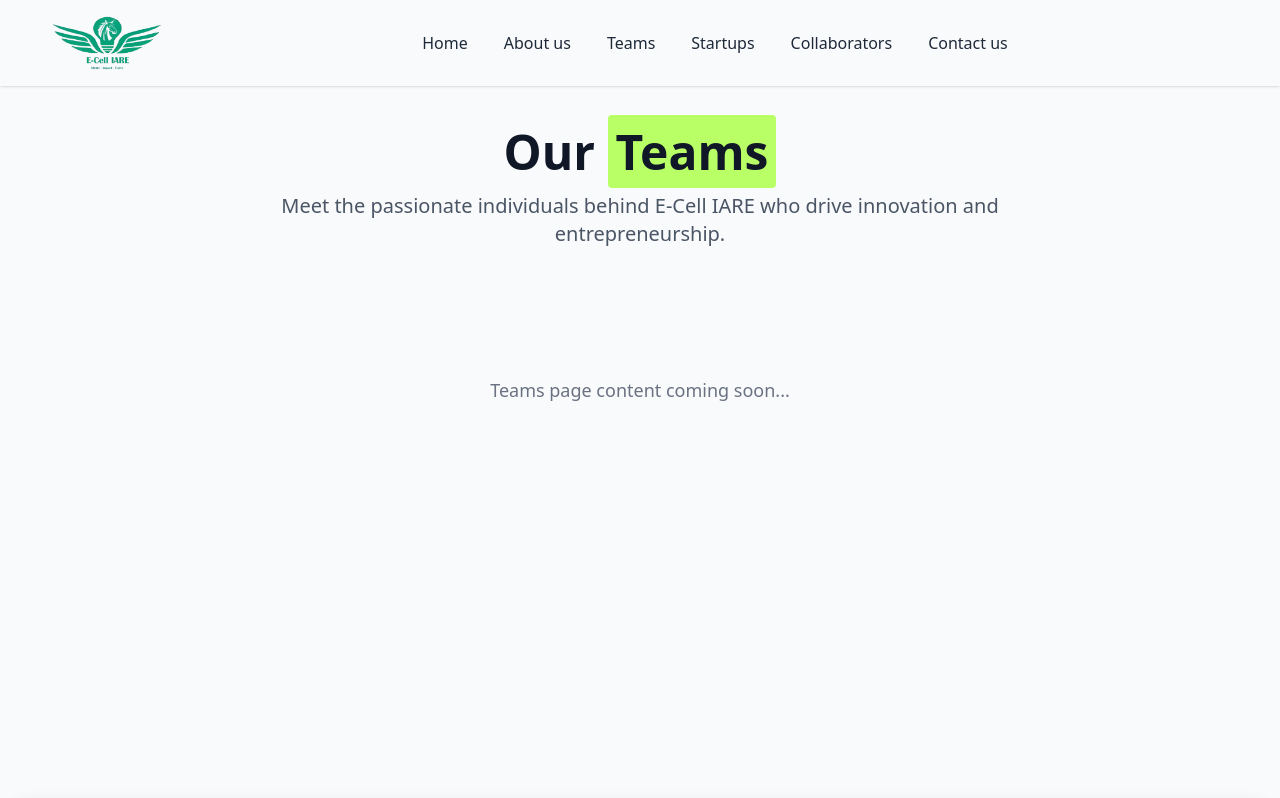
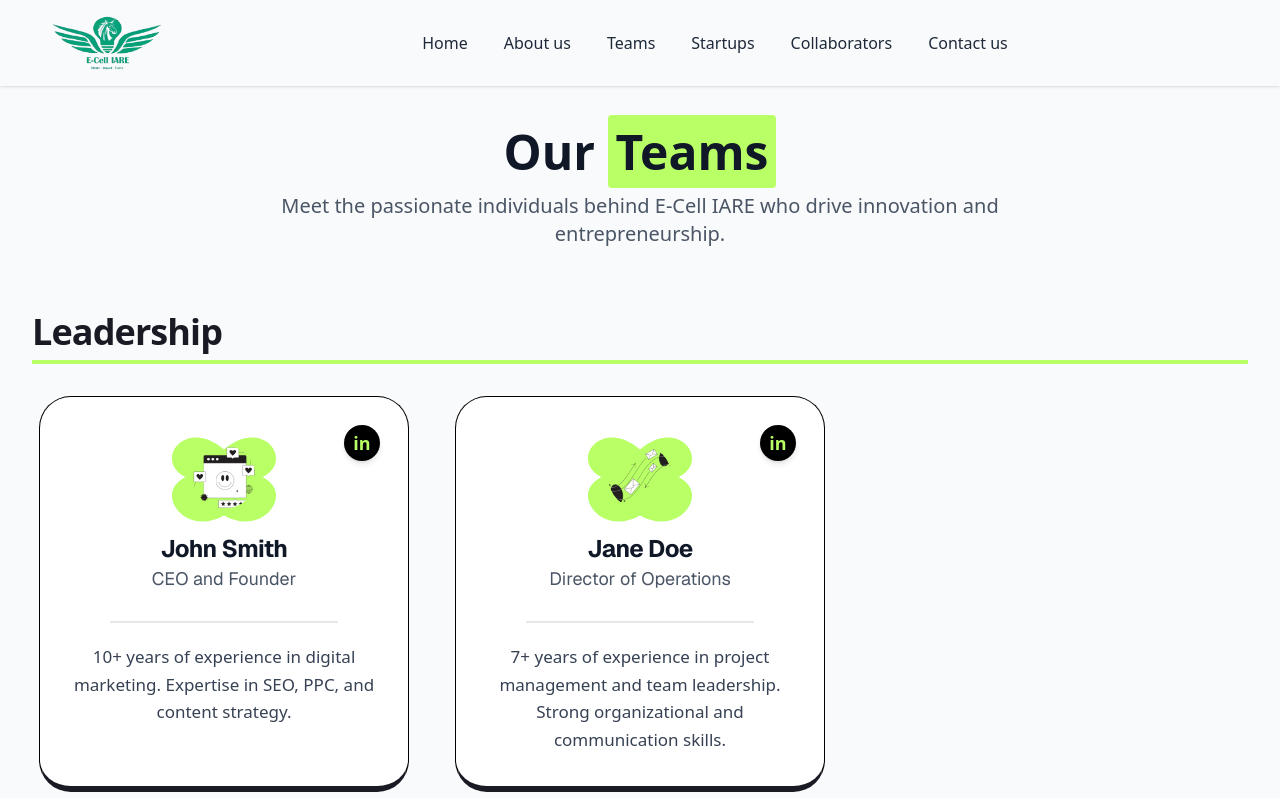
Before and after one commit to Maximus5470/Ecell-Website, a Next.js app: page /teams in a window 1280 px wide. Shown: the top 798 px of the page. Built offline with nearby package versions, Linux system fonts and the light colour scheme.

Commit message:
added teams page cards

```diff
--- a/app/teams/page.tsx
+++ b/app/teams/page.tsx
@@ -1,24 +1,6 @@
 import React from 'react';
+import Teams from '@/components/Teams';
 
-export default function Teams() {
-  return (
-    <div className="min-h-screen bg-gray-50 pt-20">
-      <div className="max-w-7xl mx-auto px-4 sm:px-6 lg:px-8 py-12">
-        <div className="text-center mb-12">
-          <h1 className="text-4xl sm:text-5xl font-bold text-gray-900 mb-4">
-            Our <span className="bg-[#B9FF66] px-2 py-1 rounded">Teams</span>
-          </h1>
-          <p className="text-xl text-gray-600 max-w-3xl mx-auto">
-            Meet the passionate individuals behind E-Cell IARE who drive innovation and entrepreneurship.
-          </p>
-        </div>
-
-        <div className="text-center py-20">
-          <p className="text-lg text-gray-500">
-            Teams page content coming soon...
-          </p>
-        </div>
-      </div>
-    </div>
-  );
+export default function TeamsPage() {
+  return <Teams />;
 }
--- /dev/null
+++ b/components/Teams.tsx
@@ -0,0 +1,165 @@
+import React from 'react';
+import Image, { StaticImageData } from 'next/image';
+
+// --- Data for the team members ---
+// NOTE: Replace the placeholder image imports with your actual image files
+import johnImage from '@/public/Illustration3.png'; // Placeholder
+import janeImage from '@/public/Illustration4.png'; // Placeholder
+import michaelImage from '@/public/Illustration5.png'; // Placeholder
+import emilyImage from '@/public/Illustration6.png'; // Placeholder
+import brianImage from '@/public/Illustration2.png'; // Placeholder
+import sarahImage from '@/public/Illustration1.png'; // Placeholder
+
+// Define the structure for a Team Member
+interface TeamMember {
+  name: string;
+  role: string;
+  department: 'Leadership' | 'SEO/Content' | 'PPC/Social'; // Custom departments based on roles
+  description: string;
+  image: StaticImageData;
+}
+
+// Define the full team data
+const teamData: TeamMember[] = [
+  {
+    name: 'John Smith',
+    role: 'CEO and Founder',
+    department: 'Leadership',
+    description:
+      '10+ years of experience in digital marketing. Expertise in SEO, PPC, and content strategy.',
+    image: johnImage,
+  },
+  {
+    name: 'Jane Doe',
+    role: 'Director of Operations',
+    department: 'Leadership',
+    description:
+      '7+ years of experience in project management and team leadership. Strong organizational and communication skills.',
+    image: janeImage,
+  },
+  {
+    name: 'Michael Brown',
+    role: 'Senior SEO Specialist',
+    department: 'SEO/Content',
+    description:
+      '5+ years of experience in SEO and content creation. Proficient in keyword research and on-page optimization.',
+    image: michaelImage,
+  },
+  {
+    name: 'Emily Johnson',
+    role: 'PPC Manager',
+    department: 'PPC/Social',
+    description:
+      '3+ years of experience in paid search advertising. Skilled in campaign management and performance analysis.',
+    image: emilyImage,
+  },
+  {
+    name: 'Brian Williams',
+    role: 'Social Media Specialist',
+    department: 'PPC/Social',
+    description:
+      '4+ years of experience in social media marketing. Proficient in creating and scheduling content, analyzing metrics, and building engagement.',
+    image: brianImage,
+  },
+  {
+    name: 'Sarah Kim',
+    role: 'Content Creator',
+    department: 'SEO/Content',
+    description:
+      '2+ years of experience in writing and editing. Skilled in creating compelling, SEO-optimized content for various industries.',
+    image: sarahImage,
+  },
+];
+
+// Group members by the custom department
+const teamsByDepartment = teamData.reduce((acc, member) => {
+  if (!acc[member.department]) {
+    acc[member.department] = [];
+  }
+  acc[member.department].push(member);
+  return acc;
+}, {} as Record<string, TeamMember[]>);
+
+// --- Component for a single team card ---
+const TeamCard: React.FC<{ member: TeamMember }> = ({ member }) => (
+  <div className="relative bg-white rounded-[32px] border border-black border-b-6 border-b-[#191A23] px-8 pt-10 pb-8 w-full max-w-[370px] mx-auto flex flex-col items-center transition-all duration-300 hover:scale-105">
+    {/* LinkedIn Icon in black circle */}
+    <a
+      href="#"
+      className="absolute top-7 right-7"
+      aria-label={`LinkedIn profile for ${member.name}`}
+    >
+      <div className="bg-black rounded-full w-9 h-9 flex items-center justify-center shadow-md">
+        <span className="text-[#B9FF66] font-bold text-lg">in</span>
+      </div>
+    </a>
+    {/* Butterfly-like SVG shape wrapping profile image, no glow */}
+    <div className="relative mb-4 flex items-center justify-center w-20 h-20">
+      <svg
+        width="280"
+        height="220"
+        viewBox="0 0 80 80"
+        className="absolute left-1/2 top-1/2 -translate-x-1/2 -translate-y-1/2 z-0"
+      >
+        <path d="M40 30 C54 18, 66 34, 54 40 C66 46, 54 62, 40 54 C26 62, 14 46, 26 40 C14 34, 26 18, 40 30 Z" fill="#B9FF66" />
+      </svg>
+      <div className="relative z-10 w-16 h-16 rounded-full overflow-hidden flex items-center justify-center">
+        <Image
+          src={member.image}
+          alt=""
+          width={64}
+          height={64}
+          className="object-cover rounded-full"
+        />
+      </div>
+    </div>
+    {/* Name and Role */}
+    <div className="text-center mb-2">
+      <div className="font-bold text-2xl text-gray-900 font-sans tracking-tight">{member.name}</div>
+      <div className="text-gray-600 text-lg font-sans">{member.role}</div>
+    </div>
+    {/* Divider */}
+    <hr className="w-3/4 border-t-2 border-gray-200 my-5" />
+    {/* Description */}
+    <div className="text-gray-700 text-[17px] leading-relaxed text-center font-medium">
+      {member.description}
+    </div>
+  </div>
+);
+
+// --- Main Teams Component ---
+export default function Teams() {
+  return (
+    <div className="min-h-screen bg-gray-50 pt-20">
+      <div className="max-w-7xl mx-auto px-4 sm:px-6 lg:px-8 py-12">
+        <div className="text-center mb-16">
+          <h1 className="text-4xl sm:text-5xl font-bold text-gray-900 mb-4">
+            Our <span className="bg-[#B9FF66] px-2 py-1 rounded">Teams</span>
+          </h1>
+          <p className="text-xl text-gray-600 max-w-3xl mx-auto">
+            Meet the passionate individuals behind E-Cell IARE who drive innovation and entrepreneurship.
+          </p>
+        </div>
+
+        {/* Dynamic Teams Grid */}
+        <div className="space-y-16">
+          {Object.entries(teamsByDepartment).map(([department, members]) => (
+            <section key={department}>
+              {/* Department Heading with Green Bottom Border */}
+              <h2 className="text-4xl font-extrabold text-[#191A23] mb-8 text-left border-b-4 border-[#B9FF66] pb-2 tracking-tight">
+                {department}
+              </h2>
+
+              {/* Cards Grid: Mobile stacks (cols-1), Tablet/Small Desktop 2-columns (md:cols-2), Large Desktop 3-columns (lg:cols-3) */}
+              <div className="grid grid-cols-1 md:grid-cols-2 lg:grid-cols-3 gap-8">
+                {members.map((member, index) => (
+                  <TeamCard key={index} member={member} />
+                ))}
+              </div>
+            </section>
+          ))}
+        </div>
+      </div>
+    </div>
+  );
+}
```
